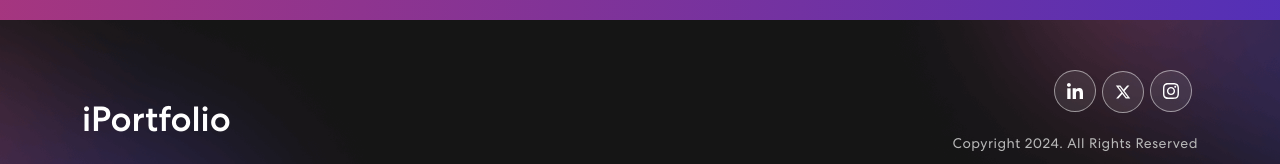
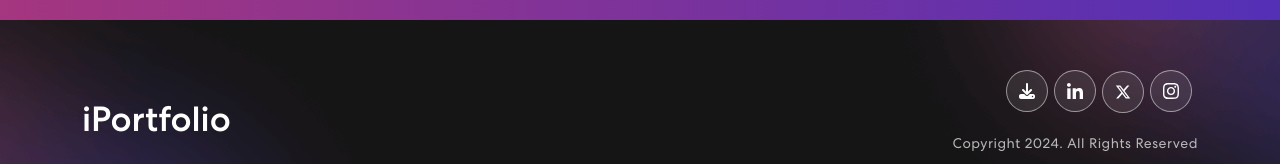
Before and after one commit to ShubhT1575/iPortfolio, a React (Create React App) app: page / in a window 1280 px wide. Shown: the part 3468-3632 px from the top of the page. Built offline with nearby package versions, Linux system fonts and the light colour scheme.

Commit message:
added something

```diff
--- a/src/components/Footer.js
+++ b/src/components/Footer.js
@@ -1,30 +1,44 @@
 import { Container, Row, Col } from "react-bootstrap";
-import { MailchimpForm } from "./MailchimpForm";
-import logo from "../assets/img/logo.svg";
 import navIcon1 from "../assets/img/nav-icon1.svg";
-import navIcon2 from "../assets/img/nav-icon2.svg";
 import navIcon3 from "../assets/img/nav-icon3.svg";
+
+const fileName = "shubham latest.pdf"
+const fileUrl = "https://www.dropbox.com/scl/fi/h2h4mxbeh8zmmc7p355q8/shubham-latest.pdf?rlkey=ncvetlqghcduyzsl60lopidyu&st=u1jp1iek&dl=1"
+
+const handleDownload = ()=>{
+  const link = document.createElement('a');
+  link.href = fileUrl;
+  link.download = fileName;
+  link.click();
+}
 
 export const Footer = () => {
   return (
     <footer className="footer">
       <Container>
         <Row className="align-items-center">
-          {/* <MailchimpForm /> */}
           <Col size={12} sm={6}>
-            {/* <img src={logo} alt="Logo" /> */}
             <h4 className="title footer-title">iPortfolio</h4>
           </Col>
           <Col size={12} sm={6} className="text-center text-sm-end">
-          <div className="social-icon">
-                <a href="https://www.linkedin.com/in/shubham-tiwari-01a338308/"><img src={navIcon1} alt="" /></a>
-                <a className="x-logo-a" href="https://x.com/tiwari_shubh15"><i className="fa-brands fa-x-twitter x-logo"></i></a>
-                <a href="https://www.instagram.com/shubh_tiwari_pandit/"><img src={navIcon3} alt="" /></a>
-              </div>
+            <div className="social-icon">
+              <a className="x-logo-a download" onClick={handleDownload}>
+                <i className="fa-solid fa-download x-logo"></i>
+              </a>
+              <a href="https://www.linkedin.com/in/shubham-tiwari-01a338308/">
+                <img src={navIcon1} alt="" />
+              </a>
+              <a className="x-logo-a" href="https://x.com/tiwari_shubh15">
+                <i className="fa-brands fa-x-twitter x-logo"></i>
+              </a>
+              <a href="https://www.instagram.com/shubh_tiwari_pandit/">
+                <img src={navIcon3} alt="" />
+              </a>
+            </div>
             <p>Copyright 2024. All Rights Reserved</p>
           </Col>
         </Row>
       </Container>
     </footer>
-  )
-}
+  );
+};
--- a/src/components/NavBar.js
+++ b/src/components/NavBar.js
@@ -1,4 +1,4 @@
-import { useState, useEffect } from "react";
+import { useState, useEffect, useCallback } from "react";
 import { Navbar, Nav, Container } from "react-bootstrap";
 import navIcon1 from '../assets/img/nav-icon1.svg';
 import navIcon3 from '../assets/img/nav-icon3.svg';
@@ -39,7 +39,6 @@ export const NavBar = () => {
     link.download = fileName;
     link.click();
   }
-
   return (
     <Router>
       <Navbar expand="md" className={scrolled ? "scrolled" : ""}>
```
